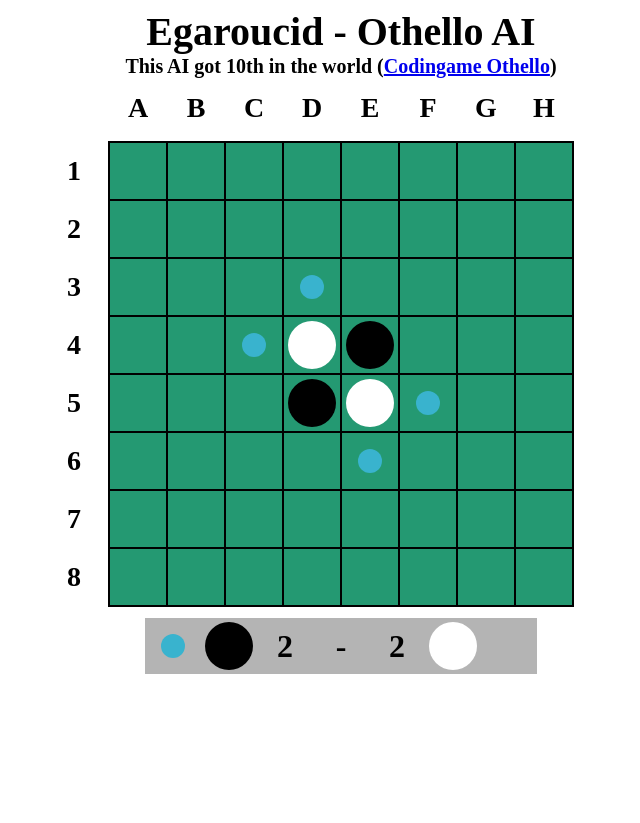
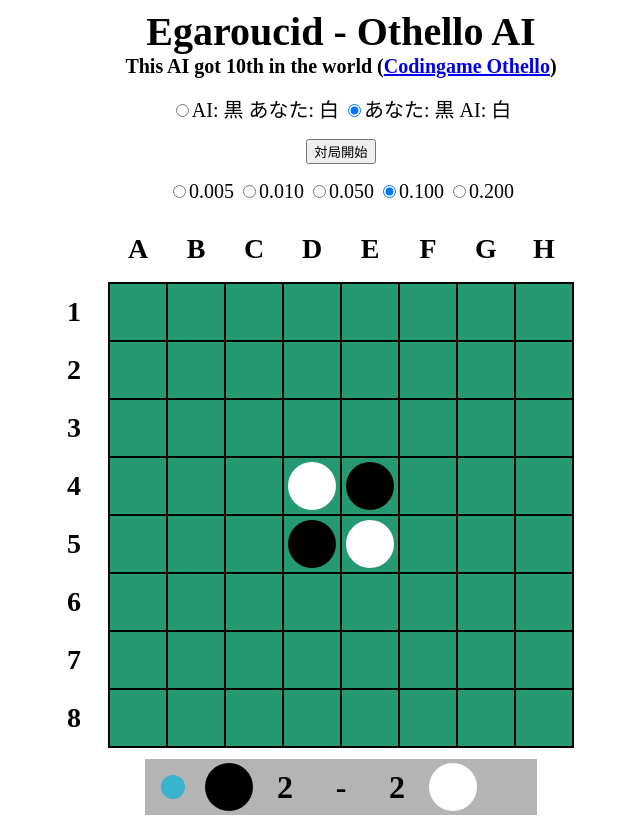
Before and after one commit to Nyanyan/Egaroucid_early, a Python web app: template templates/base.html in a window 1280 px wide. Shown: the whole page, without its empty margins (299-939 px from the left). Before the commit the page ends 674 px from the top, so only its background shows below. Run offline with Jinja, Linux system fonts and the light colour scheme; the template is opened without the code that fills it, so the values that code supplies are empty.

Commit message:
settings

```diff
--- a/application.py
+++ b/application.py
@@ -42,7 +42,7 @@ def call_ai():
         return jsonify(values=json.dumps({"r": -1, "c": -1}))
     try:
         tl = int(req["tl"])
-        if tl < 10 or 200 < tl:
+        if tl < 5 or 200 < tl:
             return jsonify(values=json.dumps({"r": -1, "c": -1}))
     except:
         return jsonify(values=json.dumps({"r": -1, "c": -1}))
--- a/static/css/style.css
+++ b/static/css/style.css
@@ -10,6 +10,9 @@ html, body {
     text-align: center;
     font-size: 2.5vmin;
     font-weight: bold;
+}
+.setting {
+    font-size: 2.5vmin;
 }
 .coords {
     border-collapse: collapse;
--- a/static/js/script.js
+++ b/static/js/script.js
@@ -1,8 +1,10 @@
+/*
 function disableScroll(event) {
     event.preventDefault();
 }
 
 document.addEventListener('touchmove', disableScroll, {passive: false});
+*/
 
 var hw = 8;
 let dy = [0, 1, 0, -1, 1, 1, -1, -1];
@@ -18,8 +20,23 @@ let grid = [
     [-1, -1, -1, -1, -1, -1, -1, -1]
 ];
 var player = 0;
-var ai_player = 1;
-var tl = 100;
+var ai_player = -1;
+
+function start() {
+    ai_player = -1;
+    let players = document.getElementsByName('ai_player');
+    for (var i = 0; i < 2; ++i) {
+        players.item(i).disabled = true;
+        if (players.item(i).checked) {
+            ai_player = players.item(i).value;
+        }
+    }
+    document.getElementById('start').disabled = true;
+    show(-1, -1);
+    if (ai_player == 0) {
+        ai();
+    }
+}
 
 function show(r, c) {
     var table = document.getElementById("board");
@@ -39,8 +56,13 @@ function show(r, c) {
                 table.rows[y].cells[x].innerHTML = '<span class="white_stone"></span>';
                 table.rows[y].cells[x].setAttribute('onclick', "");
             } else if (grid[y][x] == 2) {
-                table.rows[y].cells[x].innerHTML = '<span class="legal_stone"></span>';
-                table.rows[y].cells[x].setAttribute('onclick', "move(this.parentNode.rowIndex, this.cellIndex)");
+                if (r == -1 || inside(r, c)) {
+                    table.rows[y].cells[x].innerHTML = '<span class="legal_stone"></span>';
+                    table.rows[y].cells[x].setAttribute('onclick', "move(this.parentNode.rowIndex, this.cellIndex)");
+                } else {
+                    table.rows[y].cells[x].innerHTML = '<span class="empty_stone"></span>';
+                    table.rows[y].cells[x].setAttribute('onclick', "");
+                }
             } else {
                 table.rows[y].cells[x].innerHTML = '<span class="empty_stone"></span>';
                 table.rows[y].cells[x].setAttribute('onclick', "");
@@ -179,7 +201,7 @@ window.onload = function init() {
         }
         table.appendChild(row);
     }
-    show(-1, -1);
+    show(-2, -2);
 }
 
 function ai() {
@@ -190,6 +212,15 @@ function ai() {
         }
     }
     data_json["ai_player"] = ai_player;
+    var tl = 100;
+    let tls = document.getElementsByName('tl');
+    var ln = tls.length;
+    for (var i = 0; i < ln; ++i) {
+        if (tls.item(i).checked) {
+            tl = tls.item(i).value;
+            break;
+        }
+    }
     data_json["tl"] = tl;
     $.ajax({
         type: "POST",
--- a/templates/base.html
+++ b/templates/base.html
@@ -10,6 +10,18 @@
     <body>
         <div class="title">Egaroucid - Othello AI</div>
         <div class="sub_title">This AI got 10th in the world (<a href="https://www.codingame.com/ide/puzzle/othello-1" target="_blank">Codingame Othello</a>)</div>
+        <p align="center">
+            <input type="radio" name="ai_player" value="0" id="black"><label for="black" class="setting">AI: 黒 あなた: 白</label>
+            <input type="radio" name="ai_player" value="1" id="white" checked><label for="white" class="setting">あなた: 黒 AI: 白</label>
+        </p>
+        <p align="center"><input type="submit" value="対局開始" onclick="start()" id="start"></p>
+        <p align="center">
+            <input type="radio" name="tl" value="5" id="5"><label for="5" class="setting">0.005</label>
+            <input type="radio" name="tl" value="10" id="10"><label for="10" class="setting">0.010</label>
+            <input type="radio" name="tl" value="50" id="50"><label for="50" class="setting">0.050</label>
+            <input type="radio" name="tl" value="100" id="100" checked><label for="100" class="setting">0.100</label>
+            <input type="radio" name="tl" value="200" id="200"><label for="200" class="setting">0.200</label>
+        </p>
         <table class="coords" id="coord_top" align="center"></table>
         <table align="center">
             <tr>
```
